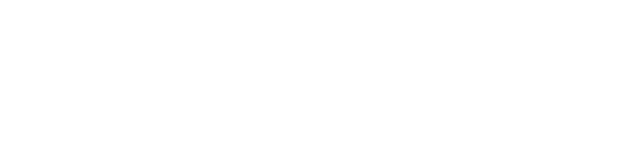
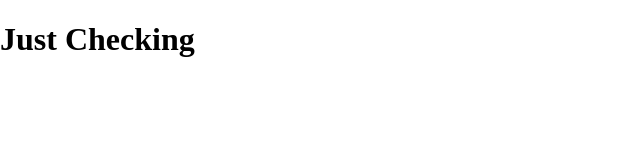
Before and after one commit to tekletsadik21/--Template, a plain HTML site: page --Template/index.html in a window 1280 px wide. Shown: the whole page, without its empty margins (0-640 px from the left). Drawn offline with Linux system fonts and the light colour scheme.

Commit message:
Just checking

```diff
--- a/--Template/index.html
+++ b/--Template/index.html
@@ -9,6 +9,7 @@
     <link rel="stylesheet" href="style.css">
 </head>
 <body>
+    <h1><strong>Just Checking</strong></h1>
     <!-- script -->
     <script src="script.js"></script>
 </body>
```
